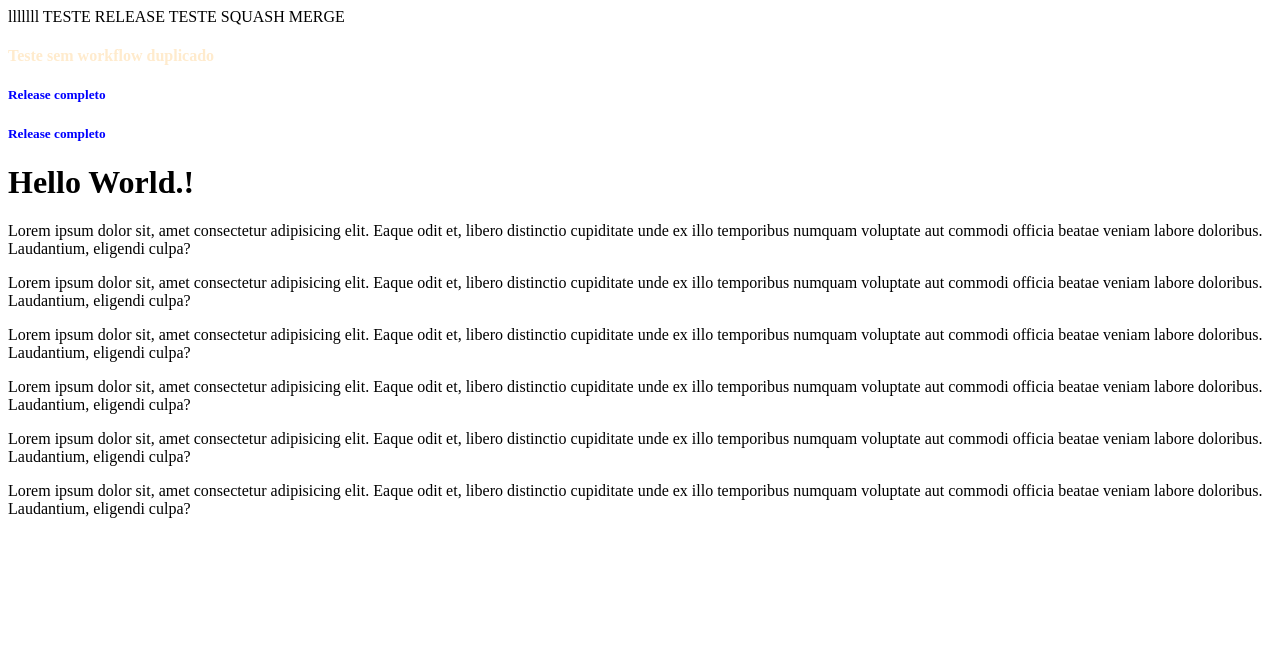
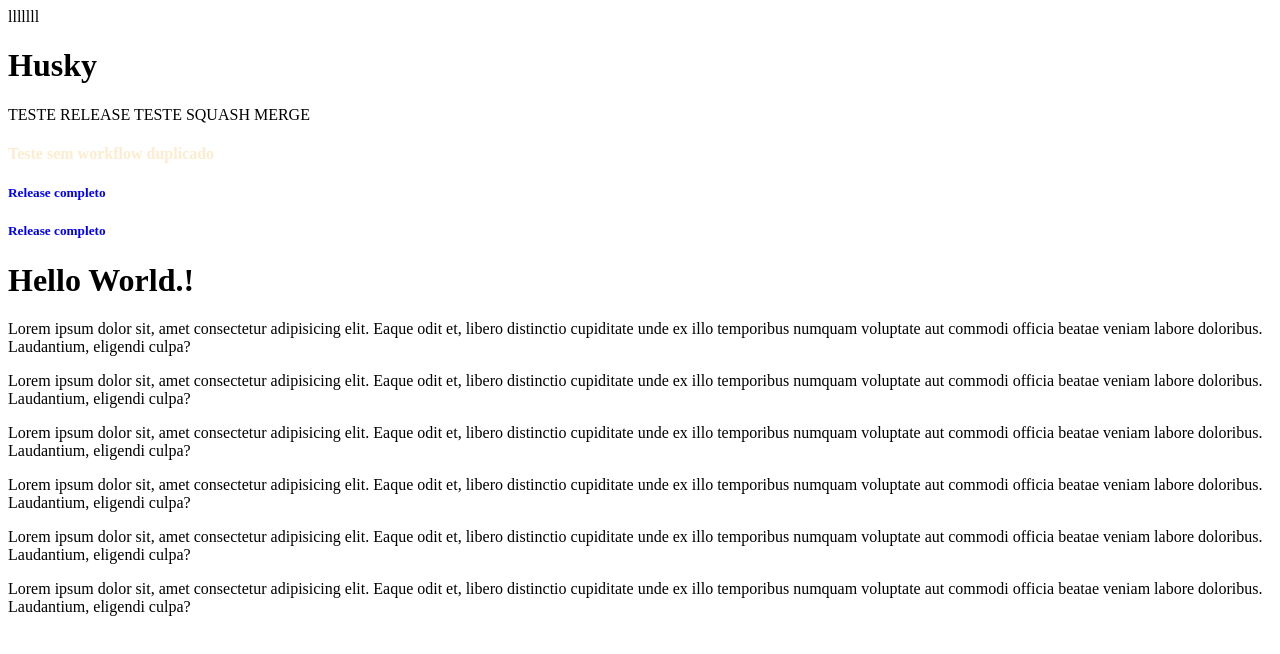
Before and after one commit to Ethereal-Design-System/ethereal-design-tokens-teste, a website: page index.html in a window 1280 px wide. Drawn offline with Linux system fonts and the light colour scheme.

Commit message:
feat: add Husky hooks for commit message linting, pre-commit checks, and pre-push version validation

```diff
--- a/index.html
+++ b/index.html
@@ -8,6 +8,7 @@
     </title>
   </head>
   <body>lllllll
+    <h1>Husky</h1>
     TESTE RELEASE TESTE SQUASH MERGE
     <h4 style="color: blanchedalmond">Teste sem workflow duplicado</h4>
     <h5 style="color: blue">Release completo</h5>
```
Also changed, not shown: package.json (+13 -2 lines), 4 other files.
